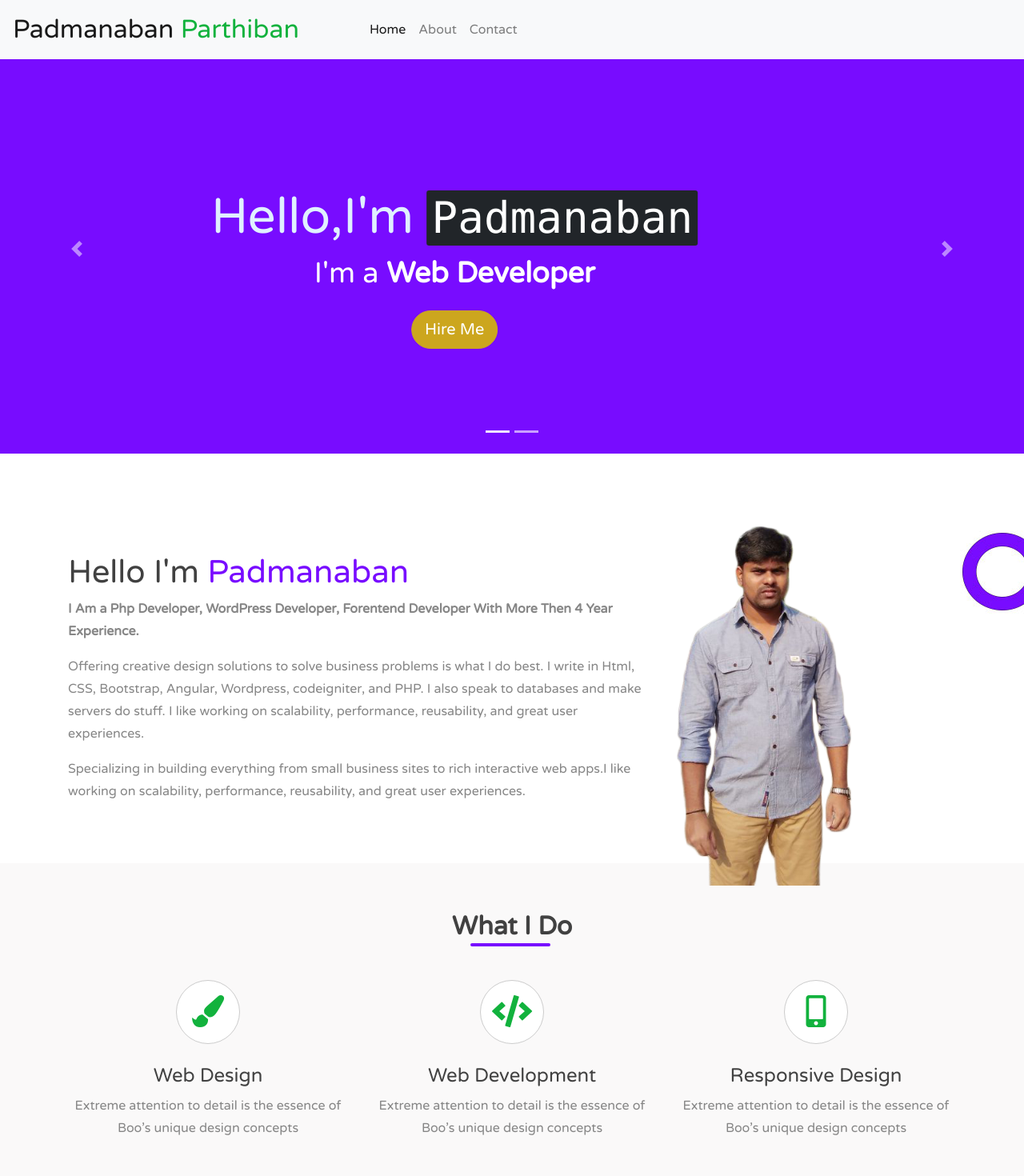
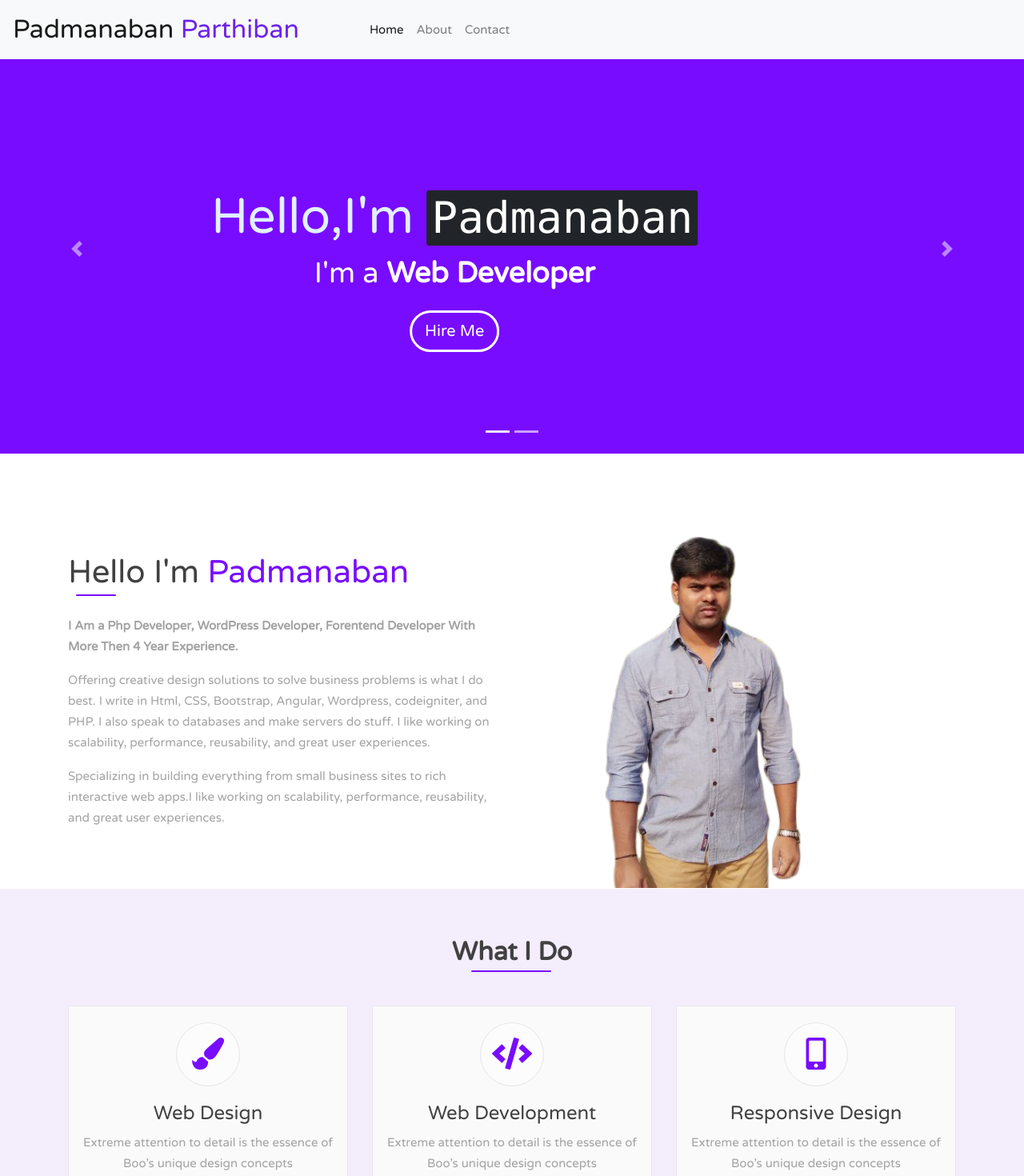
Before and after one commit to padmanabanparthi/padmanaban-parthiban, an Angular app: page / in a window 1280 px wide. Shown: the top 1470 px of the page at 80% size. Built offline with nearby package versions, Linux system fonts and the light colour scheme.

Commit message:
change colors

```diff
--- a/src/app/about/about.component.html
+++ b/src/app/about/about.component.html
@@ -2,7 +2,7 @@
     <div class="container ">
       <div class="row">
         <div class="col-md-12 intro">
-          <h1>About <span>Me</span></h1>
+          <h1 class="pageTitle">About <span>Me</span></h1>
           <div class="row">
               <div class="col-md-8" [innerHTML]="aboutMe">
               </div>
@@ -22,8 +22,8 @@
       <div class="row skillBarContainer">
         <div class="col-md-12">
           <div class="skillbar clearfix " *ngFor="let skill of skills" attr.data-percent="{{skill.percentage}}%">
-            <div class="skillbar-title" style="background: #424242;"><span>{{skill.title}}</span></div>
-            <div class="skillbar-bar" style="background: #12B23D;"></div>
+            <div class="skillbar-title" style="background: rgb(121, 121, 121);"><span>{{skill.title}}</span></div>
+            <div class="skillbar-bar" style="background: rgb(197, 197, 197);"></div>
             <div class="skill-bar-percent">{{skill.percentage+"%"}}</div>
           </div> <!-- End Skill Bar -->
         </div>
--- a/src/app/about/about.component.ts
+++ b/src/app/about/about.component.ts
@@ -21,10 +21,10 @@ export class AboutComponent implements OnInit {
     this.skills = this._skills.getSkills();
     this.aboutMe = this._aboutme.aboutme();
 
-    jQuery(document).ready(function(){
-      jQuery('.skillbar').each(function(){
-        jQuery(this).find('.skillbar-bar').animate({
-          width:jQuery(this).attr('data-percent')
+    $(document).ready(function(){
+      $('.skillbar').each(function(){
+        $(this).find('.skillbar-bar').animate({
+          width:$(this).attr('data-percent')
         }, 2000);
       });
     });
--- a/src/app/common/footer/footer.component.html
+++ b/src/app/common/footer/footer.component.html
@@ -1,5 +1,11 @@
- <!-- FOOTER -->
- <footer class="container">
-  <p class="float-right"><a href="#">Back to top</a></p>
-  <p>&copy; 2017-2018 Padmanaban Parthiban.</p>
-</footer>
+<!-- FOOTER -->
+<section class="container-fluid" style="background: #222222">
+    <footer class="container">
+      <div class="row">
+          <div class="col-md-12">
+              <p class="float-right"><a href="#">Back to top</a></p>
+              <p>&copy; 2017-2018 Padmanaban Parthiban.</p>
+          </div>
+      </div>
+    </footer>
+ </section>
--- a/src/app/common/slider/slider.component.css
+++ b/src/app/common/slider/slider.component.css
@@ -24,9 +24,11 @@
   .carousel-item.first-slide {
     /* background: #1ECC4D */
     background: #780CFF;
+    /* background: linear-gradient(to bottom right, #780CFF, #1ECC4D); */
   }
   .carousel-item.second-slide {
     background: #780CFF;
+    /* background: linear-gradient(to top right, #1ECC4D, #780CFF); */
   }
   .carousel-item > img {
     position: absolute;
--- a/src/app/common/slider/slider.component.html
+++ b/src/app/common/slider/slider.component.html
@@ -21,6 +21,7 @@
           <div class="carousel-caption">
               <h1>Hello,I'm <kbd>Padmanaban</kbd></h1>
               <p>I'm a <span class="font-weight-bold">Web Designer</span> </p>
+              <button type="button" class="btn btn-lg btn-primary">Hire Me</button>
           </div>
         </div>
       </div>
--- a/src/app/contact/contact.component.html
+++ b/src/app/contact/contact.component.html
@@ -2,7 +2,7 @@
     <div class="container ">
       <div class="row">
         <div class="col-md-12 intro">
-          <h1>Contact <span>Me</span></h1>
+          <h1 class="pageTitle">Contact <span>Me</span></h1>
           <div class="row">
               <div class="col-md-8">
                 <p><strong>Address</strong></p>
--- a/src/app/home/home.component.css
+++ b/src/app/home/home.component.css
@@ -8,22 +8,35 @@
 .introImg{
     position:absolute;
     overflow: hidden;
-    height: 450px;
-    top:-90px;
+    height: 440px;
+    top:-99px;
+    left: 100px;
 }
 .serviceContainer{
-    background: rgb(250, 249, 249);
+    background: rgb(244, 237, 252);
     text-align: center
+}
+.serviceSection{
+    background: #fafafa;
+    padding: 20px 10px;
+    margin: 0px;
+    border: 1px solid rgb(233, 233, 233);
+    /* box-shadow: 0px 0px 4px rgb(221, 221, 221); */
+    transition: box-shadow .40s;
+}
+.serviceSection:hover{
+    box-shadow: 0px 0px 10px rgb(218, 218, 218);
 }
 .serviceIcon {
     font-size: 40px;
-    margin-bottom:26px;
-    color:#12B23D;
+    margin-bottom:20px;
+    /* color:rgb(139, 139, 139); */
+    color: #780CFF;
     text-align: center;
 }
 .serviceIcon .fas{
-    background: #ffffff;
-    border: 1px solid #ccc;
+    background: #fcfcfc;
+    border: 1px solid rgb(230, 230, 230);
     width: 80px;
     height: 80px;
     padding-top:18px;
@@ -49,7 +62,7 @@
     color: #ffffff;
     padding:10px;
     margin: 4px;
-    background: #984599;
+    background: rgb(238, 237, 238);
     border: 1px solid rgb(223, 223, 223);
     border-radius: 3px;
     text-align: center;
--- a/src/app/home/home.component.html
+++ b/src/app/home/home.component.html
@@ -3,18 +3,19 @@
   <!-- Marketing messaging and featurettes
   ================================================== -->
   <!-- Wrap the rest of the page in another container to center all the content. -->
-  <section class="container-fluid aboutContainer" style="background:url(assets/images/bg-round.jpg)">
+  <section class="container-fluid aboutContainer" >
+      <!-- style="background:url(assets/images/bg-round.jpg)" -->
     <div class="container ">
       <div class="row">
         <div class="col-md-12 intro">
-          <h1>Hello I'm <span>Padmanaban</span></h1>
+          <h1 class="pageTitle">Hello I'm <span>Padmanaban</span></h1>
           <div class="row">
-              <div class="col-md-8" [innerHTML]="aboutMe">
+              <div class="col-md-6" [innerHTML]="aboutMe">
               </div>
-              <div class="col-md-4">
+              <div class="col-md-6">
                 <div class="introImgContainer">
                   <div class="introImg">
-                      <img src="assets/images/me/parthi.png" class="aboutImg" width="220rem" alt="">
+                      <img src="assets/images/me/parthi.png" class="aboutImg" width="90%" alt="">
                   </div>
                 </div>
               </div>
@@ -30,12 +31,14 @@
           <div class="col-md-12"><h2 class="sectionTitle">What I Do</h2></div>
       </div>
       <div class="row mt-5">
-        <div class="col-md-4 serviceSection" *ngFor="let service of services">
-            <div class="serviceIcon">
-                <i class="{{service.icon}}"></i>
-            </div>
-            <h2 class="serviceTitle">{{service.title}}</h2>
-            <p class="serviceContent">{{service.content}}</p>
+        <div class="col-md-4" *ngFor="let service of services">
+          <div class="serviceSection">
+              <div class="serviceIcon">
+                  <i class="{{service.icon}}"></i>
+              </div>
+              <h2 class="serviceTitle">{{service.title}}</h2>
+              <p class="serviceContent">{{service.content}}</p>
+          </div>
         </div><!-- /. col-md-4-->
       </div><!-- /.row -->
     </div>
--- a/src/styles.css
+++ b/src/styles.css
@@ -2,20 +2,18 @@
 @import "~bootstrap/dist/css/bootstrap.css";
 @import url('https://fonts.googleapis.com/css?family=Varela+Round');
 body{
-    color: rgb(134, 134, 134);
+    color: rgb(163, 163, 163);
     font-family: 'Varela Round', sans-serif;
-    font-size: 16px;
+    font-size: 15px;
 }
 .main {
     margin-top:55px;
-    line-height: 28px;
+    line-height: 26px;
 }
 h1, h2, h3, h4, h5, h6 {
     color: rgb(65, 65, 65);
 }
-h1 span {
-    color:#780CFF;
-}
+
 section{
     padding: 60px 0px;
 }
@@ -23,8 +21,14 @@ section{
     border-radius: 50px;
 }
 .btn-primary{
-    background: #CCA61E;
-    border: 1px solid #CCA61E;
+    background: transparent;
+    border: 3px solid #ffffff;
+    transition: background .60s;
+}
+.btn-primary:hover{
+    color: #780CFF;
+    background: #ffffff;
+    border: 3px solid #ffffff;
 }
 .navbar-brand {
     display: inline-block;
@@ -36,7 +40,7 @@ section{
     white-space: nowrap;
 }
 .navbar-brand span {
-    color: #12B23D;
+    color: #6E23EA;
 }
 .sectionTitle{
     font-size: 32px;
@@ -48,9 +52,9 @@ section{
 .sectionTitle:after{
     content:'';
     position: absolute;
-    left: 45.3%;
+    left: 45.4%;
     bottom: -6px;
-    height: 4px;
+    height:2px;
     width: 100px;
     border-radius: 20px;
     background: #780CFF;
@@ -59,3 +63,22 @@ section{
 .sectionTitle:active:after {
     width: 500px;
   }
+
+.pageTitle{
+    position: relative;
+    margin-bottom: 30px;
+}
+.pageTitle:after{
+    content:'';
+    position: absolute;
+    left: 10px;
+    bottom: -6px;
+    height: 2px;
+    width: 50px;
+    border-radius: 20px;
+    background: #780CFF;
+    transition: width .25s;
+}
+.pageTitle span {
+    color:#780CFF;
+}
```
